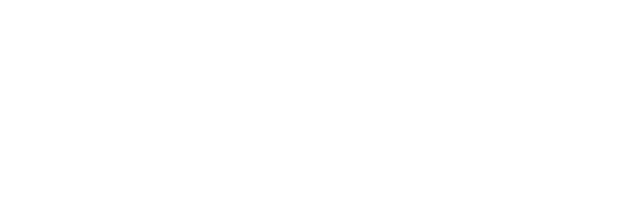
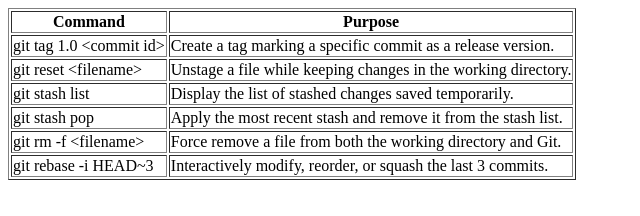
Before and after one commit to JackiseY/ece30864-spring2026-lab03, a plain HTML site: page Lab02/index.html in a window 1280 px wide. Shown: the whole page, without its empty margins (0-640 px from the left). Drawn offline with Linux system fonts and the light colour scheme.

Commit message:
Add git command table (squashed from development)

```diff
--- a/Lab02/index.html
+++ b/Lab02/index.html
@@ -1,2 +1,15 @@
 <html>
+<body>
+
+<table border="1">
+<tr><th>Command</th><th>Purpose</th></tr>
+<tr><td>git tag 1.0 &lt;commit id&gt;</td><td>Create a tag marking a specific commit as a release version.</td></tr>
+<tr><td>git reset &lt;filename&gt;</td><td>Unstage a file while keeping changes in the working directory.</td></tr>
+<tr><td>git stash list</td><td>Display the list of stashed changes saved temporarily.</td></tr>
+<tr><td>git stash pop</td><td>Apply the most recent stash and remove it from the stash list.</td></tr>
+<tr><td>git rm -f &lt;filename&gt;</td><td>Force remove a file from both the working directory and Git.</td></tr>
+<tr><td>git rebase -i HEAD~3</td><td>Interactively modify, reorder, or squash the last 3 commits.</td></tr>
+</table>
+
+</body>
 </html>
```
